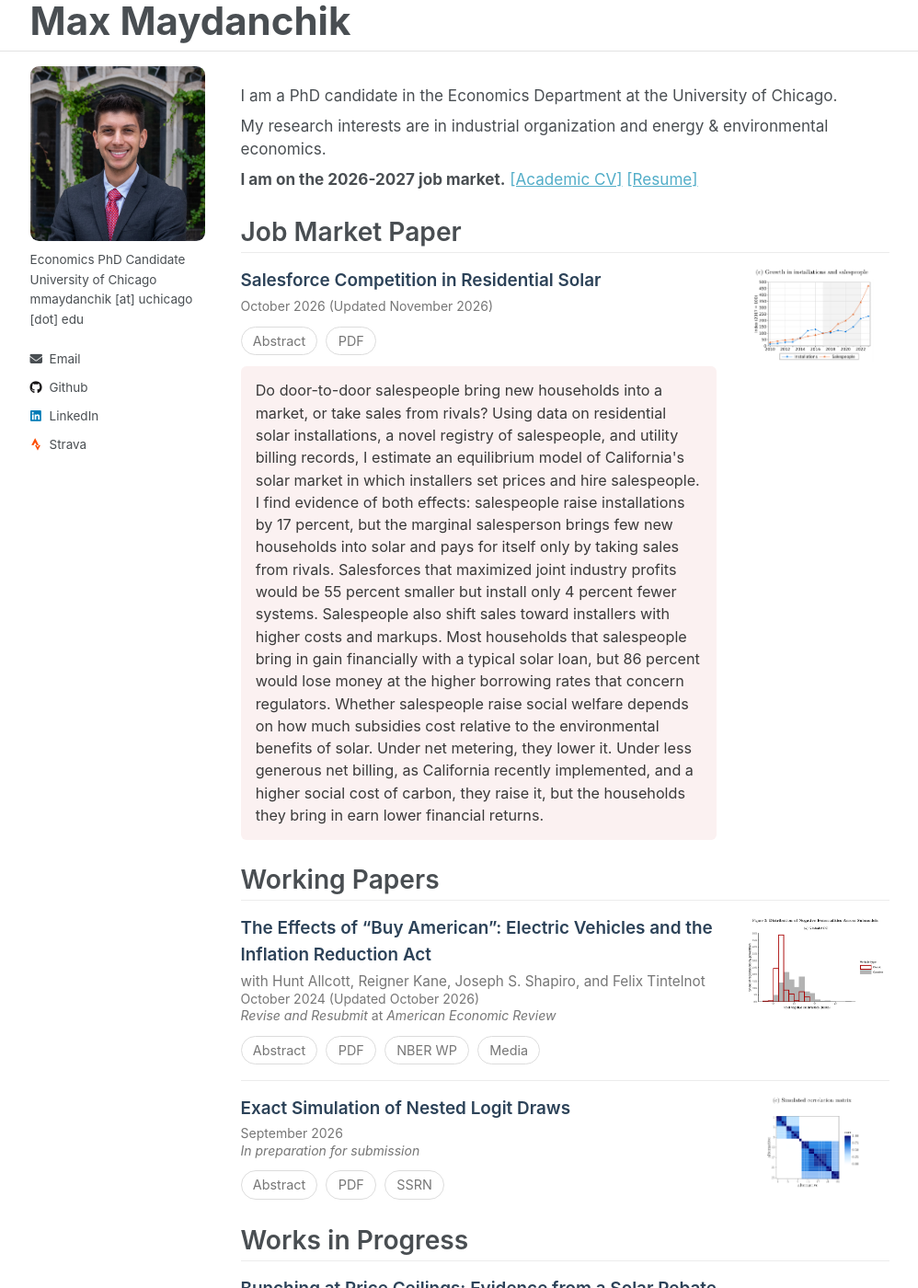
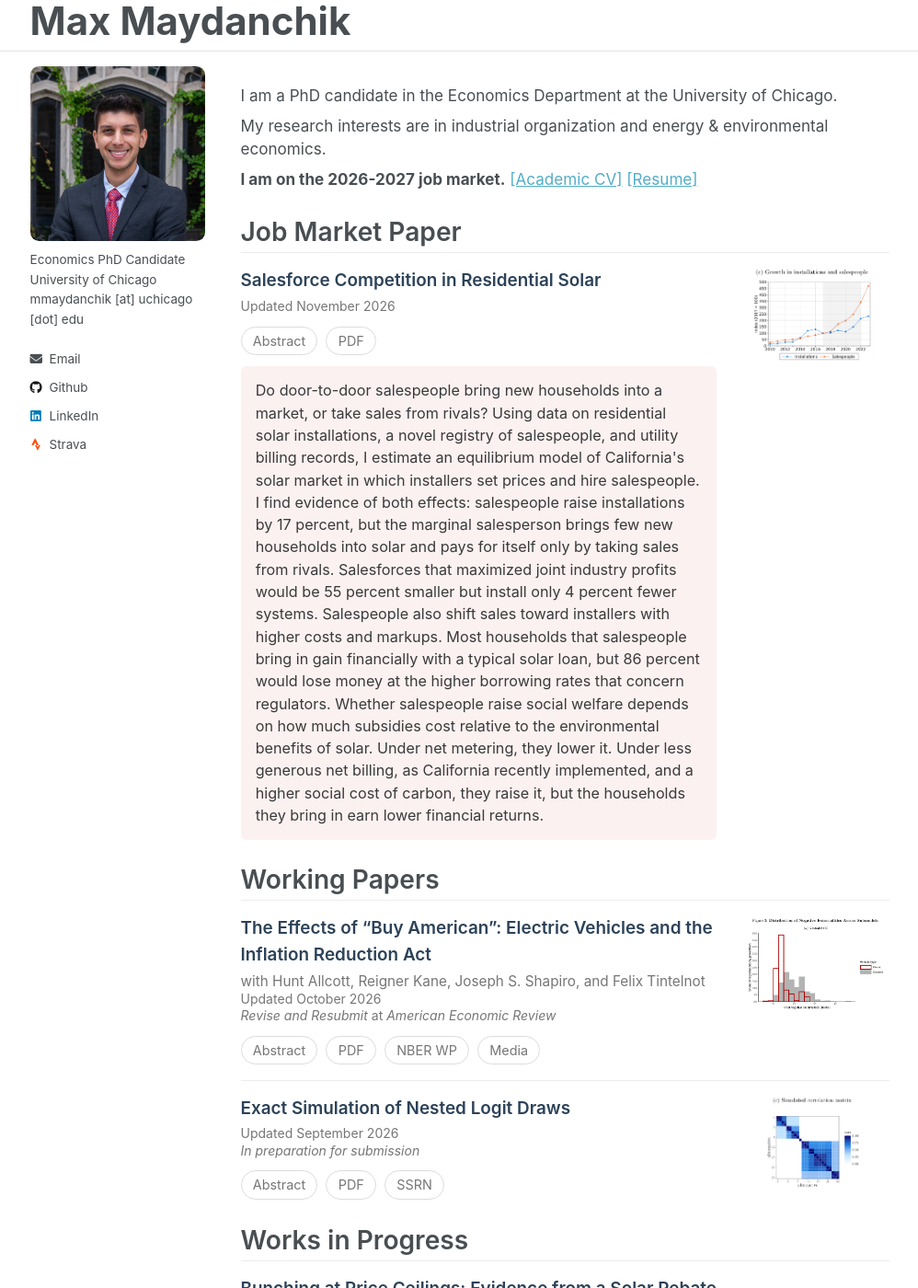
Before and after one commit to MMaydanchik/mmaydanchik.github.io, a Jekyll site: the page built from _pages/about.md, in a window 1280 px wide and 1400 px high. Shown: the whole window at 92% size, without its empty margins (121-1119 px from the left). Built offline with Jekyll 4.4.1, drawn with Linux system fonts in a browser that asks for light colours.

Commit message:
Revert "dates"
This reverts commit 367b2e2504f6558b8f74b84a0407e8e6ac78ba9a.

```diff
--- a/_pages/about.md
+++ b/_pages/about.md
@@ -174,7 +174,7 @@ I am a PhD candidate in the Economics Department at the University of Chicago.
   <div class="paper-body">
     <div class="paper-text">
       <a class="paper-title" href="https://www.dropbox.com/scl/fi/r6l3busv6uszk893eujgf/maydanchik_solarsales.pdf?rlkey=r6t0zcaixrw7sp7r1d1l5ljuf&amp;raw=1">Salesforce Competition in Residential Solar</a>
-      <div class="paper-meta paper-status">October 2026 (Updated November 2026)</div>
+      <div class="paper-meta paper-status">Updated November 2026</div>
 
       <input type="checkbox" id="solar-abstract" class="toggle-radio" checked>
       <div class="toggle-row">
@@ -196,7 +196,7 @@ I am a PhD candidate in the Economics Department at the University of Chicago.
     <div class="paper-text">
       <a class="paper-title" href="/files/EVTrade.pdf">The Effects of &ldquo;Buy American&rdquo;: Electric Vehicles and the Inflation Reduction Act</a>
       <div class="paper-meta">with Hunt Allcott, Reigner Kane, Joseph S. Shapiro, and Felix Tintelnot</div>
-      <div class="paper-meta paper-status">October 2024 (Updated October 2026)</div>
+      <div class="paper-meta paper-status">Updated October 2026</div>
       <div class="paper-meta paper-status"><em>Revise and Resubmit</em> at <em>American Economic Review</em></div>
 
       <input type="checkbox" id="ev-abstract" class="toggle-radio">
@@ -220,7 +220,7 @@ I am a PhD candidate in the Economics Department at the University of Chicago.
   <div class="paper-body">
     <div class="paper-text">
       <a class="paper-title" href="/files/NLsampling.pdf">Exact Simulation of Nested Logit Draws</a>
-      <div class="paper-meta paper-status">September 2026</div>
+      <div class="paper-meta paper-status">Updated September 2026</div>
       <div class="paper-meta paper-status"><em>In preparation for submission</em></div>
 
       <input type="checkbox" id="nl-abstract" class="toggle-radio">
```
